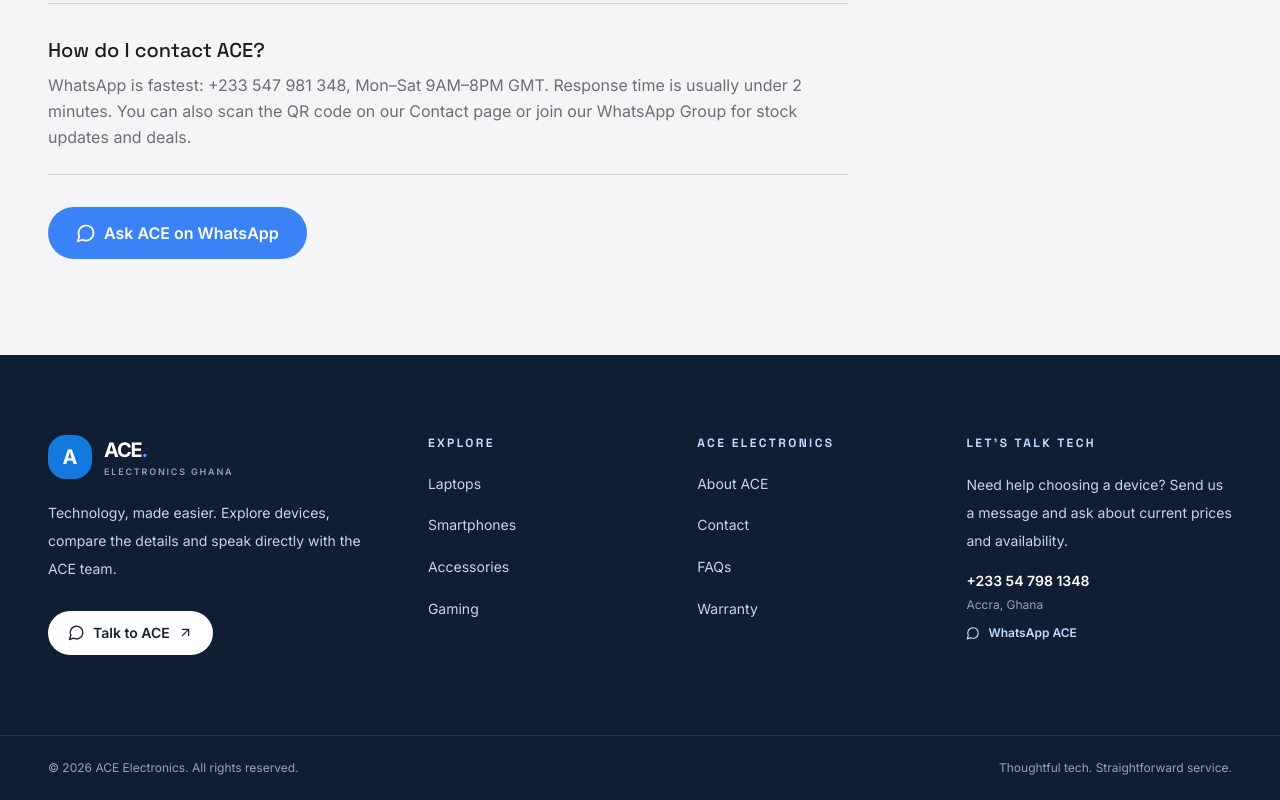
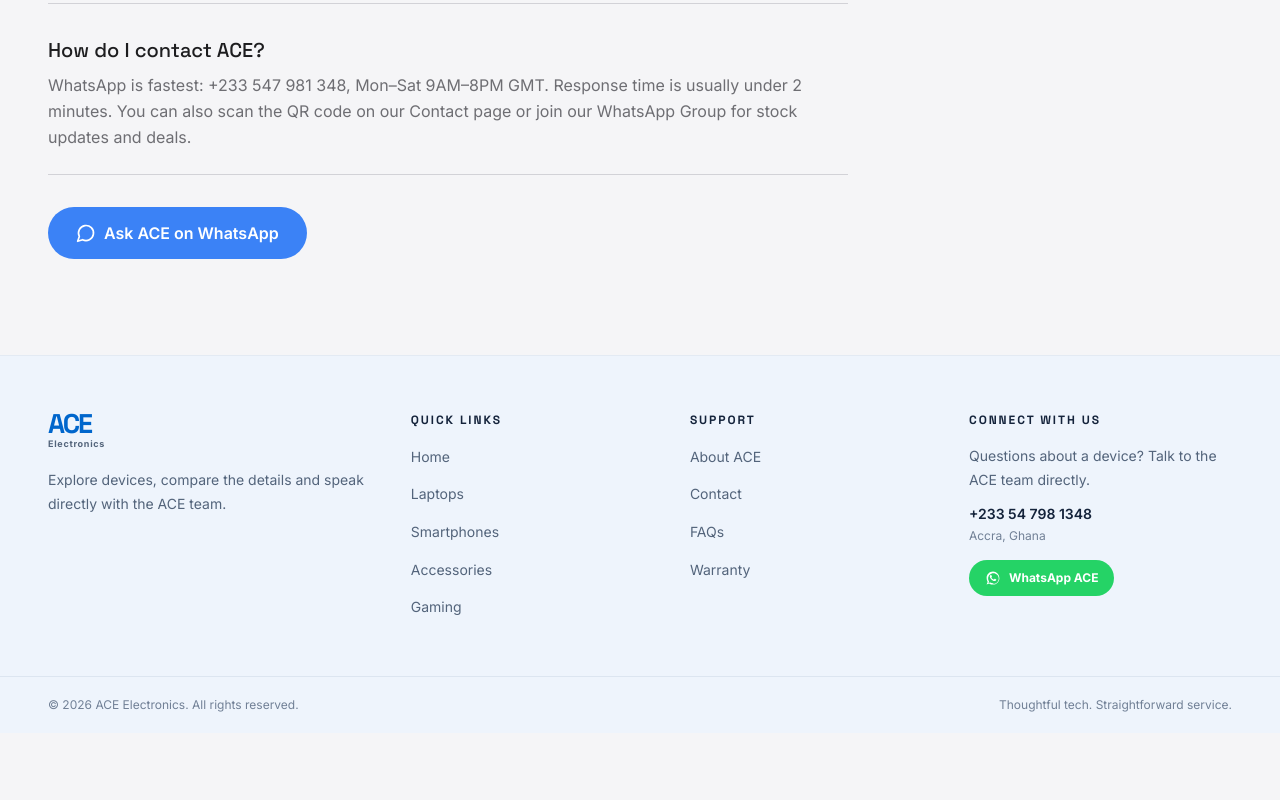
Before and after one commit to Bosman-best/my-nextjs-ace-electronics-web-build, a Next.js app: page /faqs in a window 1280 px wide. Shown: the part 1479-2279 px from the top of the page. After the commit the page ends 2212 px from the top, so only its background shows below. Built offline with nearby package versions, Linux system fonts and the light colour scheme.

Commit message:
Restructure footer to reference links and light layout

```diff
--- a/components/redesign/StorefrontFooter.tsx
+++ b/components/redesign/StorefrontFooter.tsx
@@ -1,17 +1,18 @@
 import Link from 'next/link'
-import { ArrowUpRight, MessageCircle } from 'lucide-react'
+import { MessageCircle } from 'lucide-react'
+import WhatsAppIcon from '@/components/ui/WhatsAppIcon'
 
-const shop = [['Laptops','/laptops'],['Smartphones','/smartphones'],['Accessories','/accessories'],['Gaming','/gaming']] as const
-const company = [['About ACE','/about'],['Contact','/contact'],['FAQs','/faqs'],['Warranty','/warranty']] as const
+const quickLinks = [['Home','/'],['Laptops','/laptops'],['Smartphones','/smartphones'],['Accessories','/accessories'],['Gaming','/gaming']] as const
+const supportLinks = [['About ACE','/about'],['Contact','/contact'],['FAQs','/faqs'],['Warranty','/warranty']] as const
 
 export default function StorefrontFooter() {
-  return <footer className="bg-[#101E34] text-white">
-    <div className="mx-auto grid max-w-[1440px] gap-12 px-5 py-16 sm:px-8 md:grid-cols-2 lg:grid-cols-[1.5fr_1fr_1fr_1.2fr] lg:px-12 lg:py-20">
-      <div><Link href="/" className="inline-flex items-center gap-3"><span className="grid h-11 w-11 place-items-center rounded-xl bg-[#1478DF] text-xl font-bold">A</span><span className="leading-tight"><span className="block text-xl font-bold tracking-[-.06em]">ACE<span className="text-[#58A5FF]">.</span></span><span className="mt-0.5 block text-[9px] font-semibold uppercase tracking-[.2em] text-slate-400">Electronics Ghana</span></span></Link><p className="mt-5 max-w-xs text-sm leading-7 text-slate-300">Technology, made easier. Explore devices, compare the details and speak directly with the ACE team.</p><a href="https://wa.me/233547981348" target="_blank" rel="noreferrer" className="mt-7 inline-flex items-center gap-2 rounded-full bg-white px-5 py-3 text-sm font-semibold text-[#14233B] transition hover:bg-blue-50"><MessageCircle size={17}/> Talk to ACE <ArrowUpRight size={15}/></a></div>
-      <div><h3 className="text-xs font-bold uppercase tracking-[.2em] text-blue-200">Explore</h3><ul className="mt-5 space-y-4">{shop.map(([label,href])=><li key={href}><Link href={href} className="text-sm text-slate-300 transition hover:text-white">{label}</Link></li>)}</ul></div>
-      <div><h3 className="text-xs font-bold uppercase tracking-[.2em] text-blue-200">ACE Electronics</h3><ul className="mt-5 space-y-4">{company.map(([label,href])=><li key={href}><Link href={href} className="text-sm text-slate-300 transition hover:text-white">{label}</Link></li>)}</ul></div>
-      <div><h3 className="text-xs font-bold uppercase tracking-[.2em] text-blue-200">Let’s talk tech</h3><p className="mt-5 text-sm leading-7 text-slate-300">Need help choosing a device? Send us a message and ask about current prices and availability.</p><a href="tel:+233547981348" className="mt-4 inline-block text-sm font-semibold text-white transition hover:text-blue-200">+233 54 798 1348</a><p className="mt-1 text-xs text-slate-400">Accra, Ghana</p><a href="https://wa.me/233547981348" target="_blank" rel="noreferrer" className="mt-3 inline-flex items-center gap-2 text-xs font-semibold text-blue-200 transition hover:text-white"><MessageCircle size={14}/> WhatsApp ACE</a></div>
+  return <footer className="border-t border-[#E3EAF3] bg-[#EEF4FC] text-[#17243A]">
+    <div className="mx-auto grid max-w-[1440px] gap-10 px-5 py-12 sm:px-8 md:grid-cols-2 lg:grid-cols-[1.35fr_1fr_1fr_1.1fr] lg:px-12 lg:py-14">
+      <div><Link href="/" className="inline-flex flex-col leading-[.9]" aria-label="ACE Electronics home"><span className="font-heading text-[27px] font-extrabold tracking-[-.08em] text-[#0066CC]">ACE</span><span className="mt-1 text-[9px] font-bold tracking-[.08em] text-[#53647B]">Electronics</span></Link><p className="mt-5 max-w-xs text-sm leading-6 text-[#53647B]">Explore devices, compare the details and speak directly with the ACE team.</p></div>
+      <div><h3 className="text-xs font-bold uppercase tracking-[.16em] text-[#14233B]">Quick Links</h3><ul className="mt-4 space-y-3">{quickLinks.map(([label,href])=><li key={href}><Link href={href} className="text-sm text-[#53647B] transition hover:text-[#0066CC]">{label}</Link></li>)}</ul></div>
+      <div><h3 className="text-xs font-bold uppercase tracking-[.16em] text-[#14233B]">Support</h3><ul className="mt-4 space-y-3">{supportLinks.map(([label,href])=><li key={href}><Link href={href} className="text-sm text-[#53647B] transition hover:text-[#0066CC]">{label}</Link></li>)}</ul></div>
+      <div><h3 className="text-xs font-bold uppercase tracking-[.16em] text-[#14233B]">Connect With Us</h3><p className="mt-4 text-sm leading-6 text-[#53647B]">Questions about a device? Talk to the ACE team directly.</p><a href="tel:+233547981348" className="mt-3 block text-sm font-semibold text-[#14233B] hover:text-[#0066CC]">+233 54 798 1348</a><p className="mt-1 text-xs text-[#718096]">Accra, Ghana</p><a href="https://wa.me/233547981348" target="_blank" rel="noreferrer" className="mt-4 inline-flex items-center gap-2 rounded-full bg-[#25D366] px-4 py-2.5 text-xs font-bold text-white transition hover:bg-[#1FB95A]"><WhatsAppIcon size={16}/> WhatsApp ACE</a></div>
     </div>
-    <div className="border-t border-white/10"><div className="mx-auto flex max-w-[1440px] flex-col gap-3 px-5 py-6 text-xs text-slate-400 sm:px-8 md:flex-row md:items-center md:justify-between lg:px-12"><span>© {new Date().getFullYear()} ACE Electronics. All rights reserved.</span><span>Thoughtful tech. Straightforward service.</span></div></div>
+    <div className="border-t border-[#DCE5F0]"><div className="mx-auto flex max-w-[1440px] flex-col gap-2 px-5 py-5 text-xs text-[#718096] sm:px-8 md:flex-row md:items-center md:justify-between lg:px-12"><span>© {new Date().getFullYear()} ACE Electronics. All rights reserved.</span><span>Thoughtful tech. Straightforward service.</span></div></div>
   </footer>
 }
```
